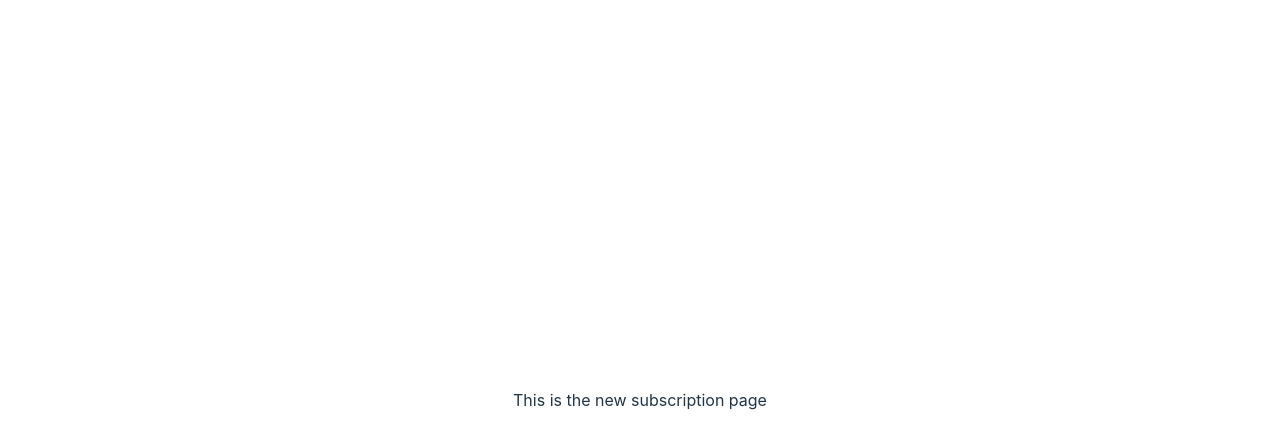
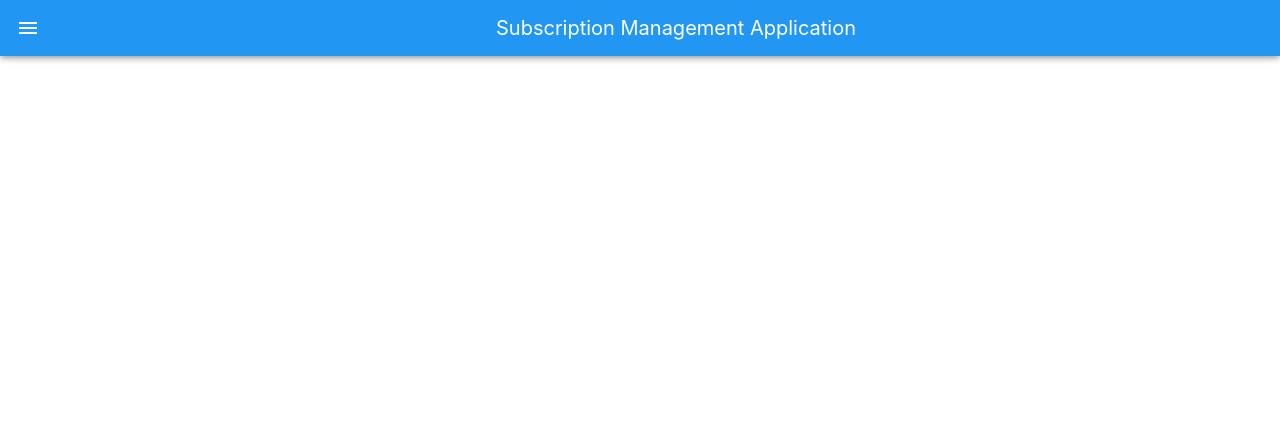
Before and after one commit to TedVu/subscription-management, a Vue app in the folder frontend/: page /new-subcription in a window 1280 px wide. Shown: the top 448 px of the page. Built offline with nearby package versions, Linux system fonts and the light colour scheme.

Commit message:
Add header for about and new subscription page

```diff
--- a/frontend/src/Pages/About.vue
+++ b/frontend/src/Pages/About.vue
@@ -1,5 +1,7 @@
-<script setup lang="ts"></script>
+<script setup lang="ts">
+import Header from "../components/Header.vue";
+</script>
 
 <template>
-  <div>This is the about us page</div>
+  <Header />
 </template>
--- a/frontend/src/Pages/NewSubscription.vue
+++ b/frontend/src/Pages/NewSubscription.vue
@@ -1,5 +1,7 @@
-<script setup lang="ts"></script>
+<script setup lang="ts">
+import Header from "../components/Header.vue";
+</script>
 
 <template>
-  <div>This is the new subscription page</div>
+  <Header />
 </template>
--- a/frontend/src/components/Header.vue
+++ b/frontend/src/components/Header.vue
@@ -22,12 +22,12 @@ const handleNavigation = (page: String) => {
     <v-layout>
       <v-app-bar color="info" density="comfortable">
         <v-app-bar-nav-icon @click.stop="drawer = !drawer"></v-app-bar-nav-icon>
-        <v-app-bar-title>My Subscription</v-app-bar-title>
+        <v-app-bar-title>Subscription Management Application</v-app-bar-title>
       </v-app-bar>
       <v-navigation-drawer v-model="drawer" temporary>
         <v-list-item
-          prepend-avatar="https://randomuser.me/api/portraits/men/13.jpg"
-          title="John Leider"
+          prepend-avatar="https://tedvublogimages.s3.us-west-1.amazonaws.com/profilepics.jpg"
+          title="Ted Vu"
         ></v-list-item>
 
         <v-divider></v-divider>
```
